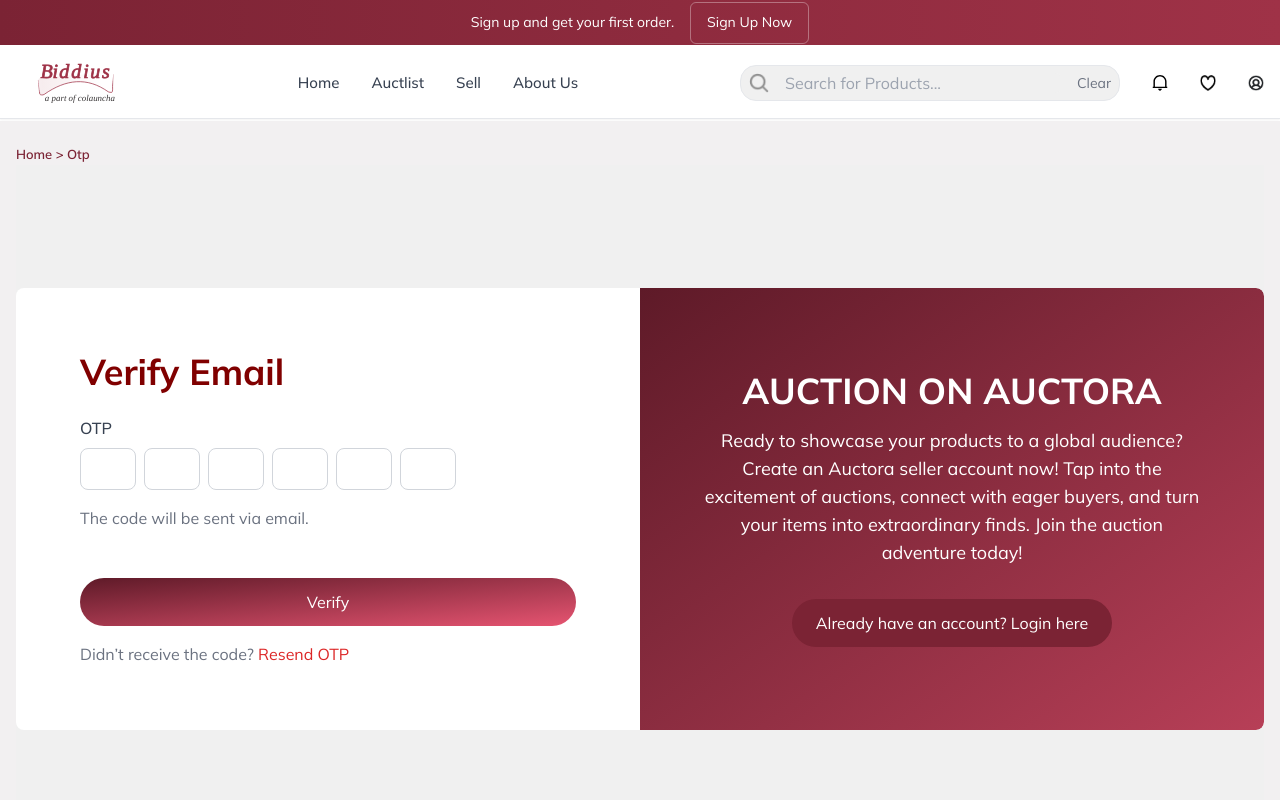
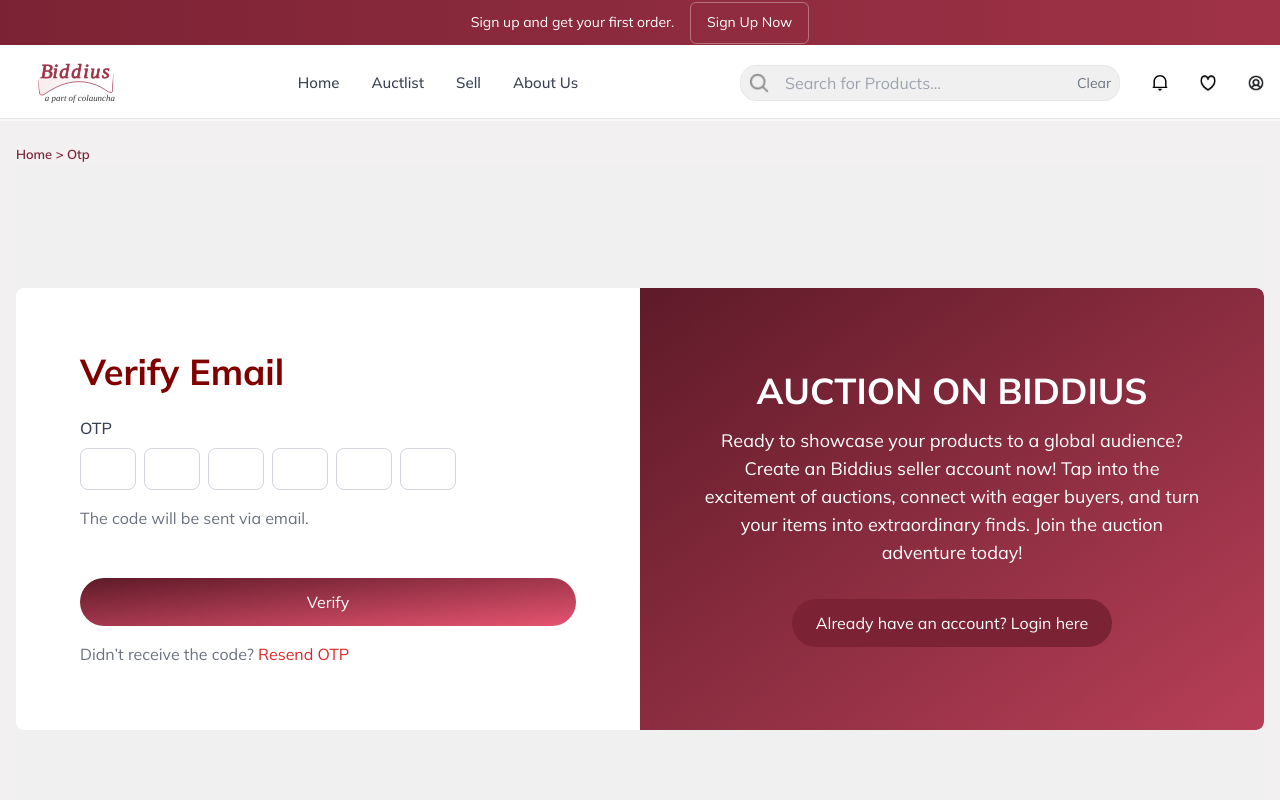
Before and after one commit to Colauncha/Auctora-Frontend, a React (Vite) app: page /otp in a window 1280 px wide. Shown: the top 800 px of the page. Built offline with nearby package versions, Linux system fonts and the light colour scheme.

Commit message:
Refactor SellAccount and ViewAll components: update branding, improve OTP resend button layout, and add clear filters functionality.

```diff
--- a/src/Pages/Sell/SellAccount.jsx
+++ b/src/Pages/Sell/SellAccount.jsx
@@ -244,19 +244,14 @@
   >
     Resend OTP
   </button> */}
-
                     <button
                       onClick={resendOtp}
                       className="text-red-600 hover:underline"
                       disabled={resending}
                     >
-  {resending ? "Resending..." : "Resend OTP"}
+                      {resending ? 'Resending...' : 'Resend OTP'}
                     </button>
-
                   </p>
-
-
-
                 </div>
               </div>
 
@@ -269,11 +264,11 @@
                 }}
               >
                 <h2 className="text-3xl lg:text-4xl font-bold">
-                  AUCTION ON AUCTORA
+                  AUCTION ON BIDDIUS
                 </h2>
                 <p className="mt-4 text-lg text-center">
                   Ready to showcase your products to a global audience? Create
-                  an Auctora seller account now! Tap into the excitement of
+                  an Biddius seller account now! Tap into the excitement of
                   auctions, connect with eager buyers, and turn your items into
                   extraordinary finds. Join the auction adventure today!
                 </p>
--- a/src/Pages/Views/ViewAll.jsx
+++ b/src/Pages/Views/ViewAll.jsx
@@ -159,6 +159,12 @@
     await fetchData();
   };
 
+  const handleClearFilter = () => {
+    setBuyNowPriceQuery([]);
+    setCurrentPriceQuery([]);
+    setStartPriceQuery([]);
+  };
+
   return (
     <div className="formatter">
       <Breadcrumbs />
@@ -207,6 +213,11 @@
               label="Apply Filter"
               className="w-full mt-4"
               onClick={handleFilterChange}
+            />
+            <Button
+              label="Clear Filters"
+              className="w-full mt-4"
+              onClick={handleClearFilter}
             />
           </div>
           <div className="w-full lg:w-[70%]">
```
Lines whose indentation alone changed are shown as unchanged.
